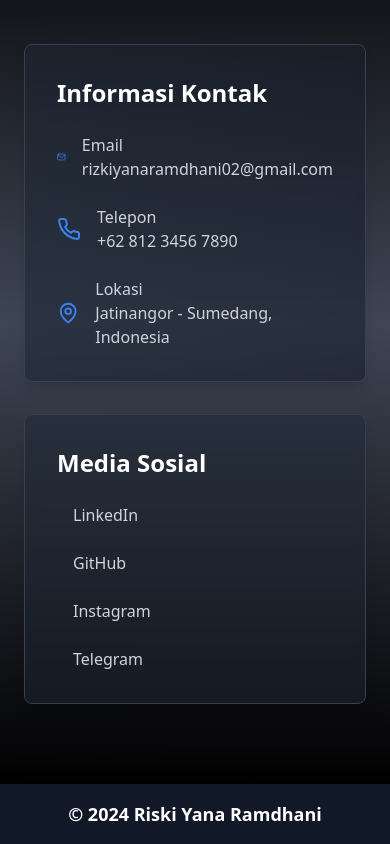
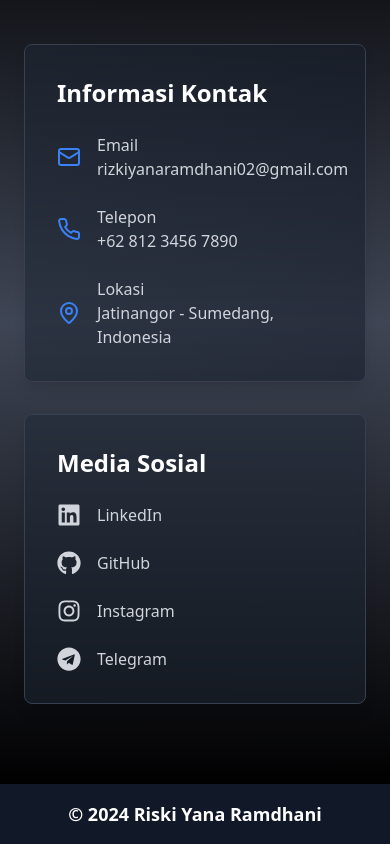
Before and after one commit to Ikiyyz/riskiyanaramdhani.com, a React (Vite) app: page / in a window 390 px wide. Shown: the part 4190-5034 px from the top of the page. Built offline with nearby package versions, Linux system fonts and the light colour scheme.

Commit message:
fix: ensure contact icons visibility on mobile devices

```diff
--- a/src/views/contact.jsx
+++ b/src/views/contact.jsx
@@ -24,7 +24,7 @@ const Contact = ({ language }) => {
             </h3>
             <div className="space-y-6">
               <div className="flex items-center space-x-4 text-gray-300">
-                <Mail className="w-6 h-6 text-blue-500" />
+                <Mail className="w-6 h-6 text-blue-500 flex-shrink-0" />
                 <div>
                   <p className="font-medium">
                     {language === "id" ? "Email" : "Email"}
@@ -39,7 +39,7 @@ const Contact = ({ language }) => {
               </div>
 
               <div className="flex items-center space-x-4 text-gray-300">
-                <Phone className="w-6 h-6 text-blue-500" />
+                <Phone className="w-6 h-6 text-blue-500 flex-shrink-0" />
                 <div>
                   <p className="font-medium">
                     {language === "id" ? "Telepon" : "Phone"}
@@ -54,7 +54,7 @@ const Contact = ({ language }) => {
               </div>
 
               <div className="flex items-center space-x-4 text-gray-300">
-                <MapPin className="w-6 h-6 text-blue-500" />
+                <MapPin className="w-6 h-6 text-blue-500 flex-shrink-0" />
                 <div>
                   <p className="font-medium">
                     {language === "id" ? "Lokasi" : "Location"}
@@ -77,7 +77,7 @@ const Contact = ({ language }) => {
                 rel="noopener noreferrer"
                 className="flex items-center space-x-4 text-gray-300 hover:text-blue-500 transition"
               >
-                <FaLinkedin className="w-6 h-6 hidden md:flex" />
+                <FaLinkedin className="w-6 h-6 flex-shrink-0" />
                 <span>LinkedIn</span>
               </a>
 
@@ -87,7 +87,7 @@ const Contact = ({ language }) => {
                 rel="noopener noreferrer"
                 className="flex items-center space-x-4 text-gray-300 hover:text-blue-500 transition"
               >
-                <FaGithub className="w-6 h-6 hidden md:flex" />
+                <FaGithub className="w-6 h-6 flex-shrink-0" />
                 <span>GitHub</span>
               </a>
 
@@ -97,7 +97,7 @@ const Contact = ({ language }) => {
                 rel="noopener noreferrer"
                 className="flex items-center space-x-4 text-gray-300 hover:text-blue-500 transition"
               >
-                <FaInstagram className="w-6 h-6 hidden md:flex" />
+                <FaInstagram className="w-6 h-6 flex-shrink-0" />
                 <span>Instagram</span>
               </a>
 
@@ -107,7 +107,7 @@ const Contact = ({ language }) => {
                 rel="noopener noreferrer"
                 className="flex items-center space-x-4 text-gray-300 hover:text-blue-500 transition"
               >
-                <FaTelegram className="w-6 h-6 hidden md:flex" />
+                <FaTelegram className="w-6 h-6 flex-shrink-0" />
                 <span>Telegram</span>
               </a>
             </div>
```
